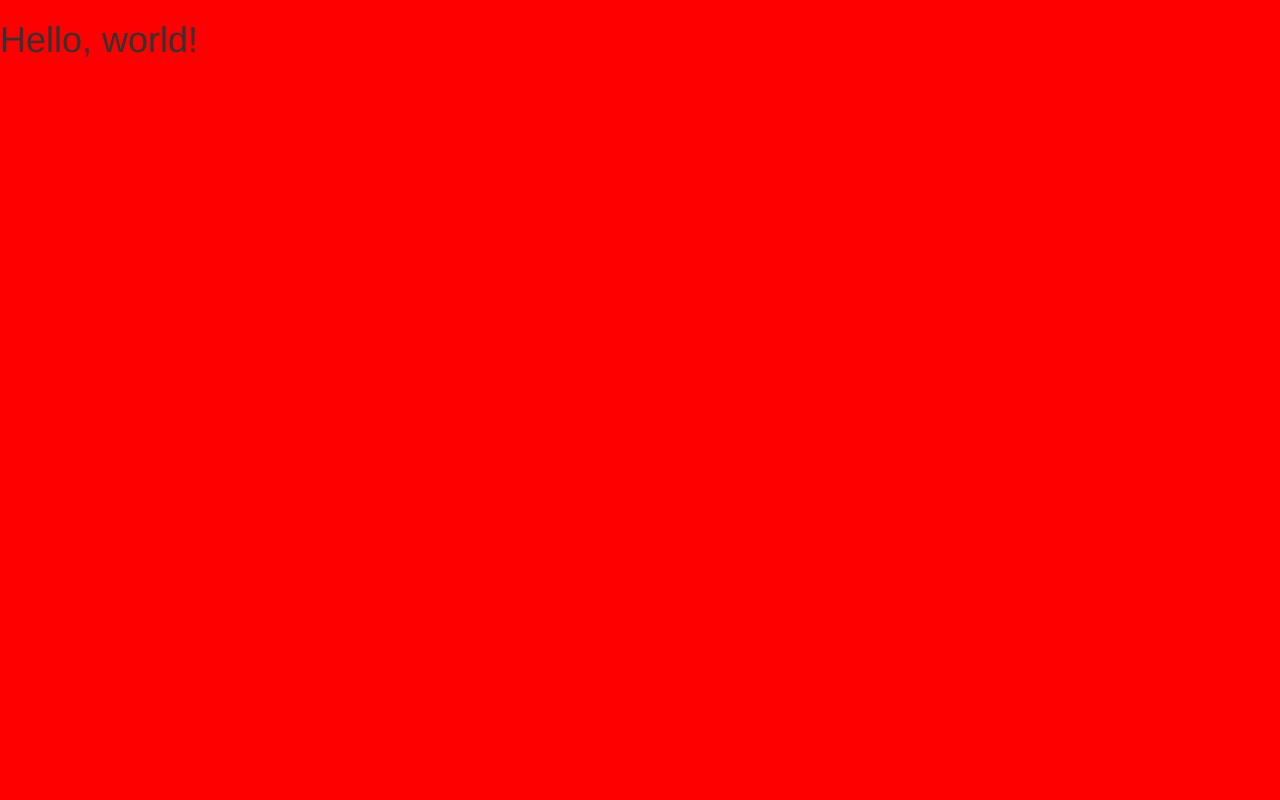
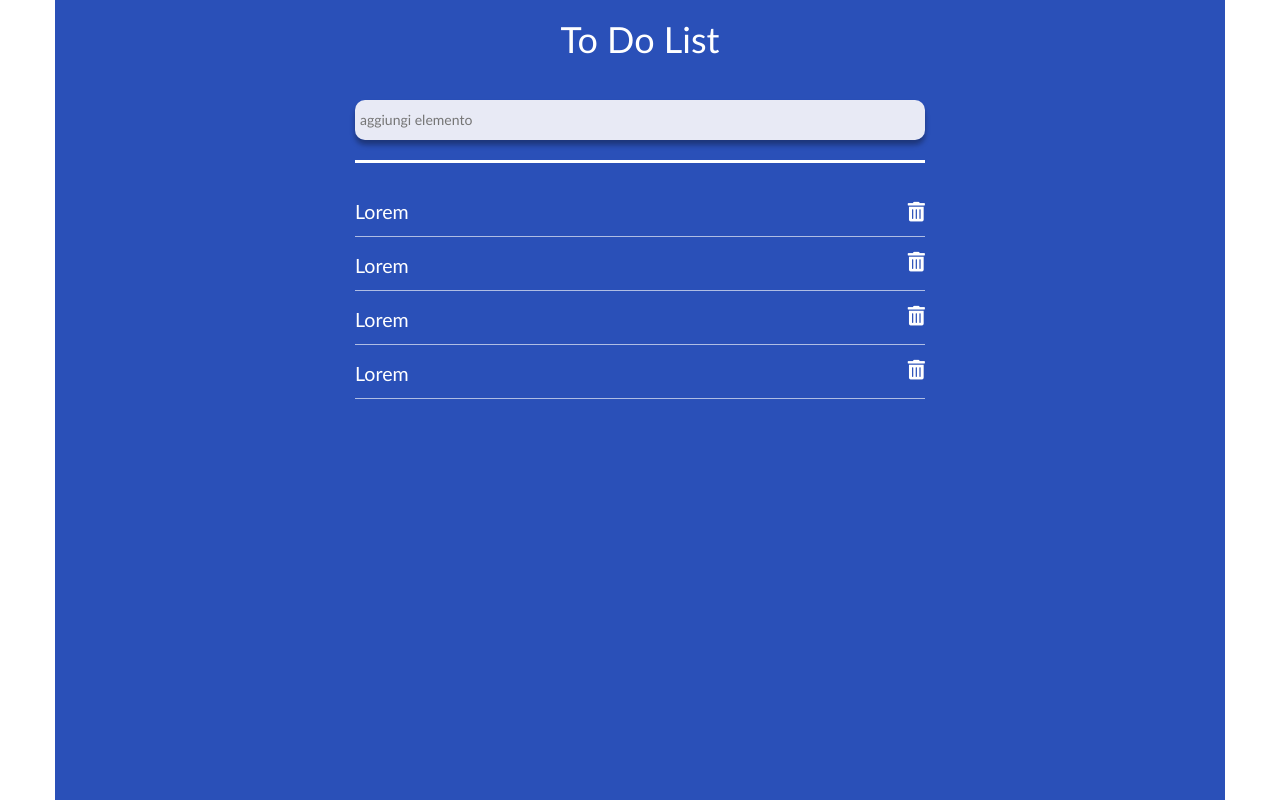
Before and after one commit to gabrisca/js-todo-clone, a plain HTML site: page index.html in a window 1280 px wide. Drawn offline with nearby package versions, Linux system fonts and the light colour scheme.

Commit message:
fine html e css

```diff
--- a/assets/css/style.css
+++ b/assets/css/style.css
@@ -2,8 +2,103 @@
   box-sizing: border-box;
   margin: 0;
   padding: 0;
+  font-family: 'Trebuchet MS', 'Lucida Sans Unicode', 'Lucida Grande', 'Lucida Sans', Arial, sans-serif;
 }
 
 body {
-  background-color: red;
+  background-color: white;
+  height: 100vh;
 }
+
+#my_todolist {
+  height: 100%;
+}
+
+.mc_bg_color_blue {
+  background-color: rgb(42, 80, 184);
+}
+
+.mc_color_white {
+  color: white;
+}
+
+h1 {
+  margin-bottom: 40px;
+}
+
+#app .input_text {
+  height: 40px;
+  outline: 0;
+  border: 0;
+  border-radius: 10px;
+  padding: 5px;
+  box-shadow: 0px 5px 5px rgba(5, 5, 5, 0.342);
+  background-color: rgba(242, 242, 248, 0.952);
+}
+
+#app .input_text:hover{
+  background-color: white;
+}
+
+#app .border {
+  width: 50%;
+  height: 3px;
+  margin: 20px auto;
+  background-color: white;
+}
+
+#lista ul {
+  list-style: none;
+}
+
+#lista ul li{
+  margin: 15px auto;
+  display: flex;
+  justify-content: space-between;
+  border-bottom: 1px solid rgba(255, 255, 255, 0.623);
+  color: white;
+  font-size: 1.4em;
+}
+
+#lista ul li i {
+  cursor: pointer;
+}
+
+/* MEDIA QUERIES ******************/
+@media all and (max-width: 767px) {
+  #app .input_text {
+    width: 80%;
+  }
+  #lista ul li{
+    width: 80%;
+  }
+}
+
+@media all and (min-width: 768px) {
+  #app .input_text {
+    width: 65%;
+  }
+  #lista ul li{
+    width: 65%;
+  }
+}
+
+@media all and (min-width: 992px) {
+  #app .input_text {
+    width: 60%;
+  }
+  #lista ul li{
+    width: 60%;
+  }
+}
+
+@media all and (min-width: 1200px) {
+  #app .input_text {
+    width: 50%;
+  }
+  #lista ul li{
+    width: 50%;
+  }
+}
+
+/* /MEDIA QUERIES ******************/
--- a/index.html
+++ b/index.html
@@ -12,11 +12,41 @@
     <link rel="stylesheet" href="https://stackpath.bootstrapcdn.com/bootstrap/3.4.1/css/bootstrap.min.css" integrity="sha384-HSMxcRTRxnN+Bdg0JdbxYKrThecOKuH5zCYotlSAcp1+c8xmyTe9GYg1l9a69psu" crossorigin="anonymous">
     <!-- style.css -->
   <link rel="stylesheet" href="assets/css/style.css">
+  </head>
 
+  <body>
+    <div id="my_todolist" class="container mc_bg_color_blue">
+      <div class="row">
+        <div class="col-xs-12 text-center">
+          <h1 class="mc_color_white">To Do List</h1>
+        </div>
+        <div id="app" class="col-xs-12 text-center">
+          <input class="input_text" type="text" placeholder="aggiungi elemento">
+          <div class="border"></div>
+        </div>
+        <div id="lista" class="col-xs-12">
+          <ul>
+            <li>
+              <p>Lorem<p>
+              <i class="fas fa-trash-alt"></i>
+            </li>
+            <li>
+              <p>Lorem</p>
+              <i class="fas fa-trash-alt"></i>
+            </li>
+            <li>
+              <p>Lorem</p>
+              <i class="fas fa-trash-alt"></i>
+            </li>
+            <li>
+              <p>Lorem</p>
+              <i class="fas fa-trash-alt"></i>
+            </li>
+          </ul>
+        </div>
+      </div>
+    </div>
 
-  </head>
-  <body>
-    <h1>Hello, world!</h1>
     <!-- jQuery (necessary for Bootstrap's JavaScript plugins) -->
     <script src="https://code.jquery.com/jquery-1.12.4.min.js" integrity="sha384-nvAa0+6Qg9clwYCGGPpDQLVpLNn0fRaROjHqs13t4Ggj3Ez50XnGQqc/r8MhnRDZ" crossorigin="anonymous"></script>
     <!-- Include all compiled plugins (below), or include individual files as needed -->
```
